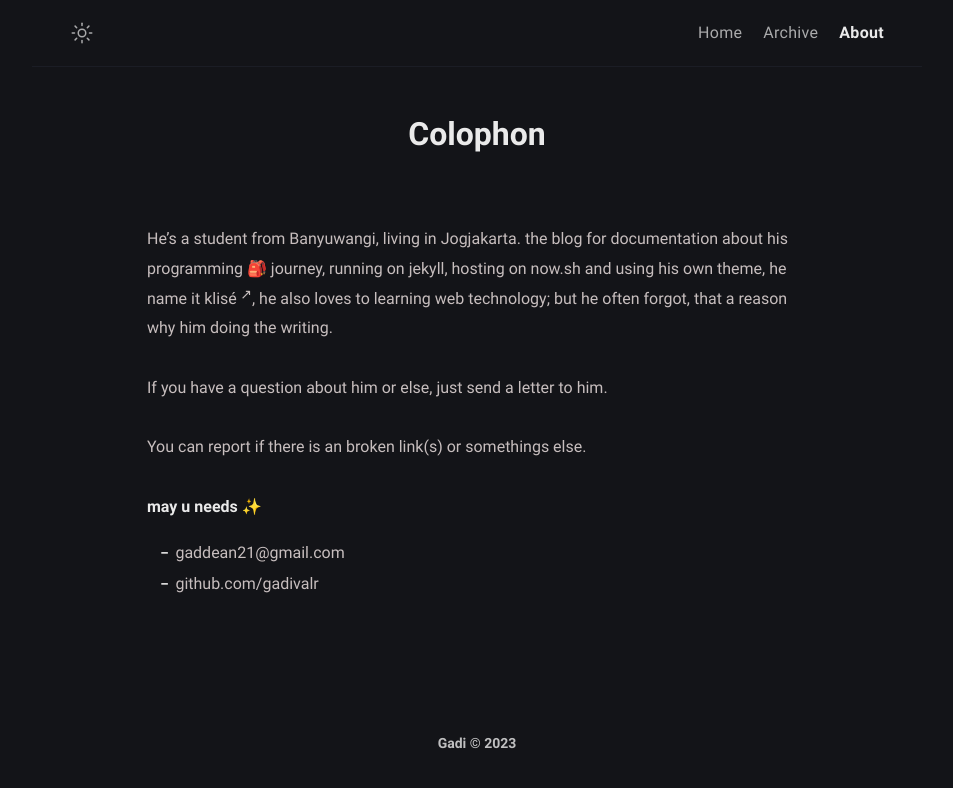
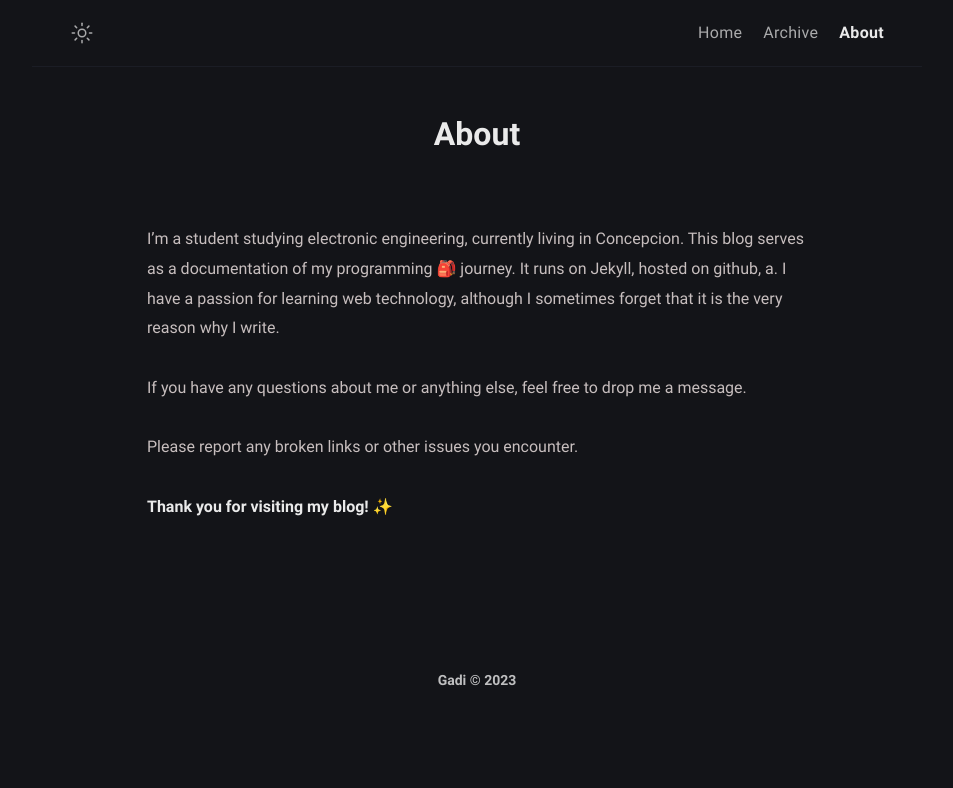
Before and after one commit to gadivalr/mess, a Jekyll site: the page built from about.md, in a window 1280 px wide. Shown: the top 788 px of the page, without its empty margins (163-1116 px from the left). Built offline with Jekyll 4.4.1, drawn with Linux system fonts in a browser that asks for light colours.

Commit message:
Update about.md

```diff
--- a/about.md
+++ b/about.md
@@ -1,18 +1,15 @@
 ---
-title: Colophon
+title: About
 permalink: /about/
 layout: page
-excerpt: Hello peeps, I'm student of computer science from Banyuwangi, living in Jogjakarta. This blog for documentation about my programming journey, running on jekyll, hosting on netlify and using my own simple theme.
+excerpt: Hello peeps, I'm student of electronic from Chile, living in Concpeción. This blog for documentation about my electronic journey,
 comments: false
 ---
 
-He's a student from Banyuwangi, living in Jogjakarta. the blog for documentation about his programming 🎒 journey, running on jekyll, hosting on [now.sh](http://now.sh) and using his own theme, he name it <a href="https://github.com/piharpi/jekyll-klise" target="_blank" rel="noopener">klisé</a>, he also loves to learning web technology; but he often forgot, that a reason why him doing the writing.
+I'm a student studying electronic engineering, currently living in Concepcion. This blog serves as a documentation of my programming 🎒 journey. It runs on Jekyll, hosted on [github](http://github.com), a. I have a passion for learning web technology, although I sometimes forget that it is the very reason why I write.
 
-If you have a question about him or else, just send a letter to him.
+If you have any questions about me or anything else, feel free to drop me a message.
 
-You can [report](http://github.com/piharpi/jekyll-klise/issues/new) if there is an broken link(s) or somethings else.
+Please [report](http://github.com/gadivalr/mess/issues/new) any broken links or other issues you encounter.
 
-**may u needs ✨**
-
-- {{ site.author.email }}
-- github.com/{{ site.author.github }}
+**Thank you for visiting my blog!  ✨**
```
